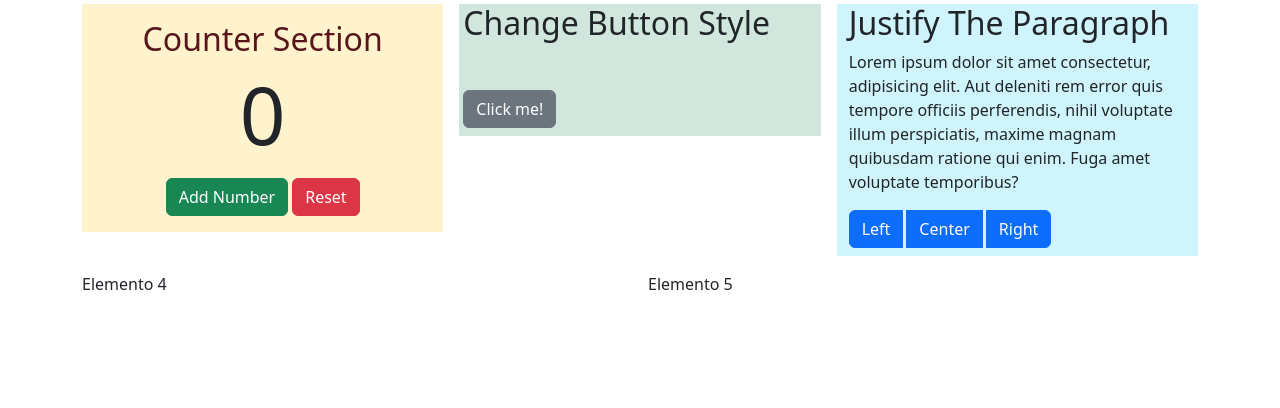
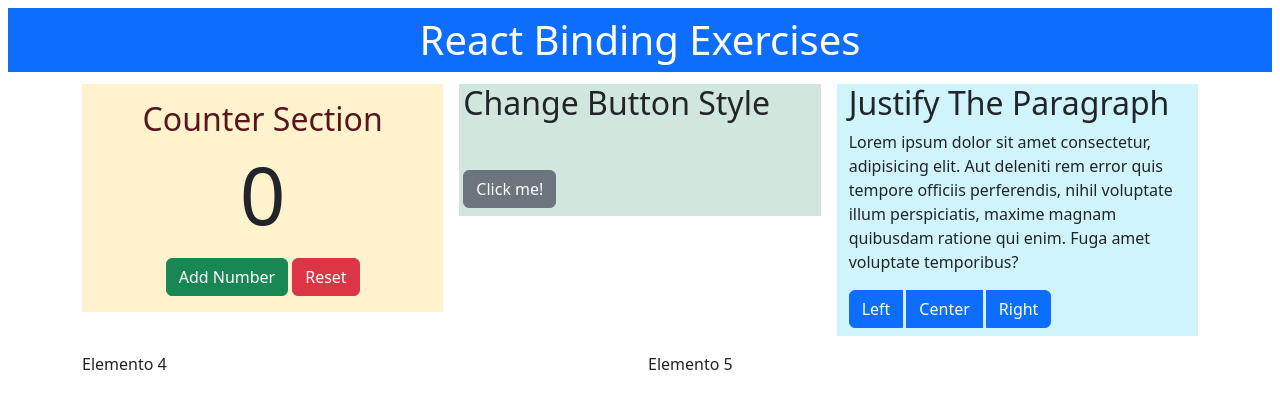
Before and after one commit to mariarita-depierro/react-binding, a React (Vite) app: page / in a window 1280 px wide. Shown: the top 408 px of the page. Built offline with nearby package versions, Linux system fonts and the light colour scheme.

Commit message:
add Header.jsx

```diff
--- a/src/App.jsx
+++ b/src/App.jsx
@@ -1,8 +1,10 @@
+import Header from "./components/layout/Header";
 import Main from "./components/layout/Main";
 
 function App() {
   return (
     <>
+      <Header />
       <Main />
     </>
   );
--- /dev/null
+++ b/src/components/layout/Header.jsx
@@ -0,0 +1,7 @@
+export default function Header() {
+  return (
+    <h1 className="bg-primary text-white text-center m-2 p-2">
+      React Binding Exercises
+    </h1>
+  );
+}
```
